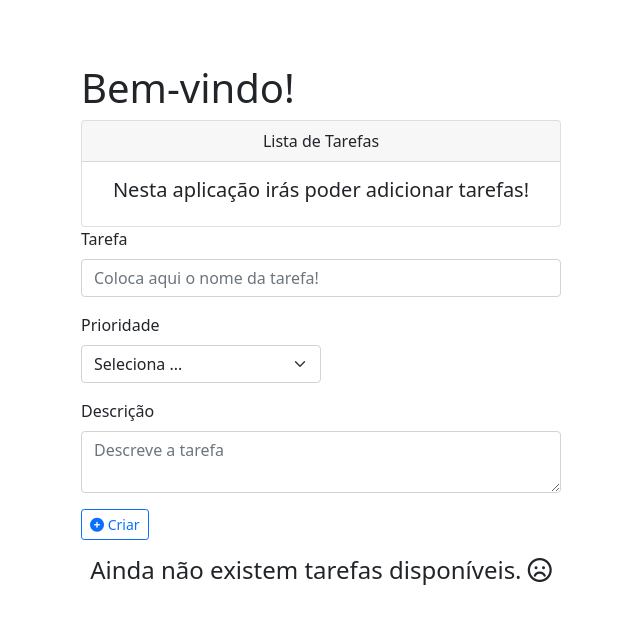
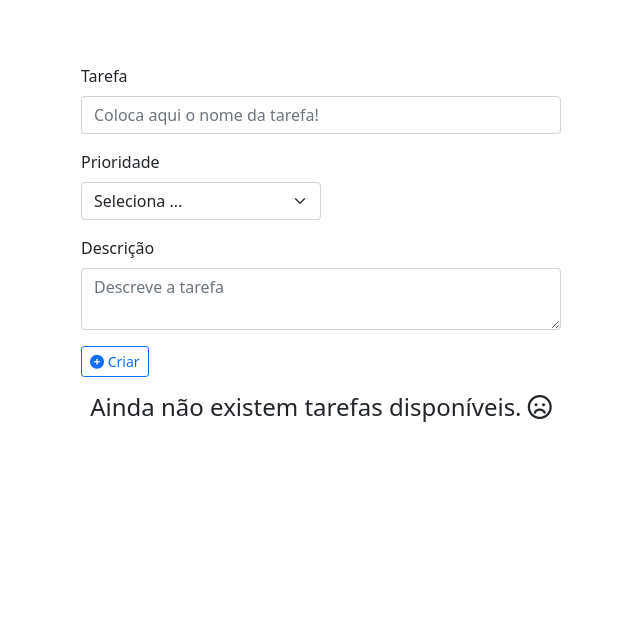
Before and after one commit to restyle3/challenge-dev, a React (Create React App) app: page / in a window 1280 px wide. Shown: the top 624 px of the page, without its empty margins (319-959 px from the left). Built offline with nearby package versions, Linux system fonts and the light colour scheme.

Commit message:
Correções finais do frontend

```diff
--- a/src/App.css
+++ b/src/App.css
@@ -3,3 +3,17 @@
 #adjust-btns{
     float:right;
 }
+
+.adjust-input{
+    width: 8em;
+    height: 1.3em;
+    border: 1px solid #ced4da;
+    border-radius: 0.25rem;
+}
+
+.adjust-input-textarea{
+    width: 20em;
+    height: 2.3em;
+    border: 1px solid #ced4da;
+    border-radius: 0.25rem;
+}
--- a/src/App.js
+++ b/src/App.js
@@ -1,31 +1,25 @@
-import React from "react";
+import React from 'react';
 import { BrowserRouter as Router, Route, Routes } from 'react-router-dom';
 
 import { Home } from './components/Home';
-import { AddTask } from './components/AddTask';
-import { EditTask } from './components/EditTask';
 import './App.css';
 
 import 'bootstrap/dist/css/bootstrap.min.css';
-import { GlobalProvider } from "./context/GlobalState";
+import { GlobalProvider } from './context/GlobalState';
 
-
-
-const App = () => {
+function App() {
   return (
-    <div style={{ maxWidth: "30rem", margin: "4rem auto" }}>
+    <div style={{ maxWidth: '30rem', margin: '4rem auto' }}>
       <GlobalProvider>
         <Router>
 
           <Routes>
-          <Route exact path="/" element={<Home/>}/>
-          <Route path="/add" element={<AddTask/>}/>
-          <Route path="/edit/:id" element={<EditTask/>}/>
+            <Route exact path="/" element={<Home />} />
           </Routes>
         </Router>
       </GlobalProvider>
     </div>
-  )
+  );
 }
 
 export default App;
--- a/src/components/Heading.js
+++ b/src/components/Heading.js
@@ -1,15 +1,15 @@
 import React from 'react';
 
-export const Heading = () => {
+export function Heading() {
   return (
-    <div class="card text-center">
-      <div class="card-header">
+    <div className="card text-center">
+      <div className="card-header">
         Lista de Tarefas
       </div>
-    <div class="card-body">
-      <h5 class="card-title">Nesta aplicação irás poder adicionar tarefas!</h5>
-    </div>
+      <div className="card-body">
+        <h5 className="card-title">Nesta aplicação irás poder adicionar tarefas!</h5>
+      </div>
     </div>
 
-  )
+  );
 }
--- a/src/components/Home.js
+++ b/src/components/Home.js
@@ -1,15 +1,12 @@
 import React from 'react';
 import { AddTask } from './AddTask';
-import { Heading } from "./Heading";
-import { TaskList } from "./TaskList";
+import { TaskList } from './TaskList';
 
-export const Home = () => {
+export function Home() {
   return (
     <>
-    <h1>Bem-vindo!</h1>
-      <Heading />
-      <AddTask/>
+      <AddTask />
       <TaskList />
     </>
-  )
+  );
 }
```
Lines whose indentation alone changed are shown as unchanged.
